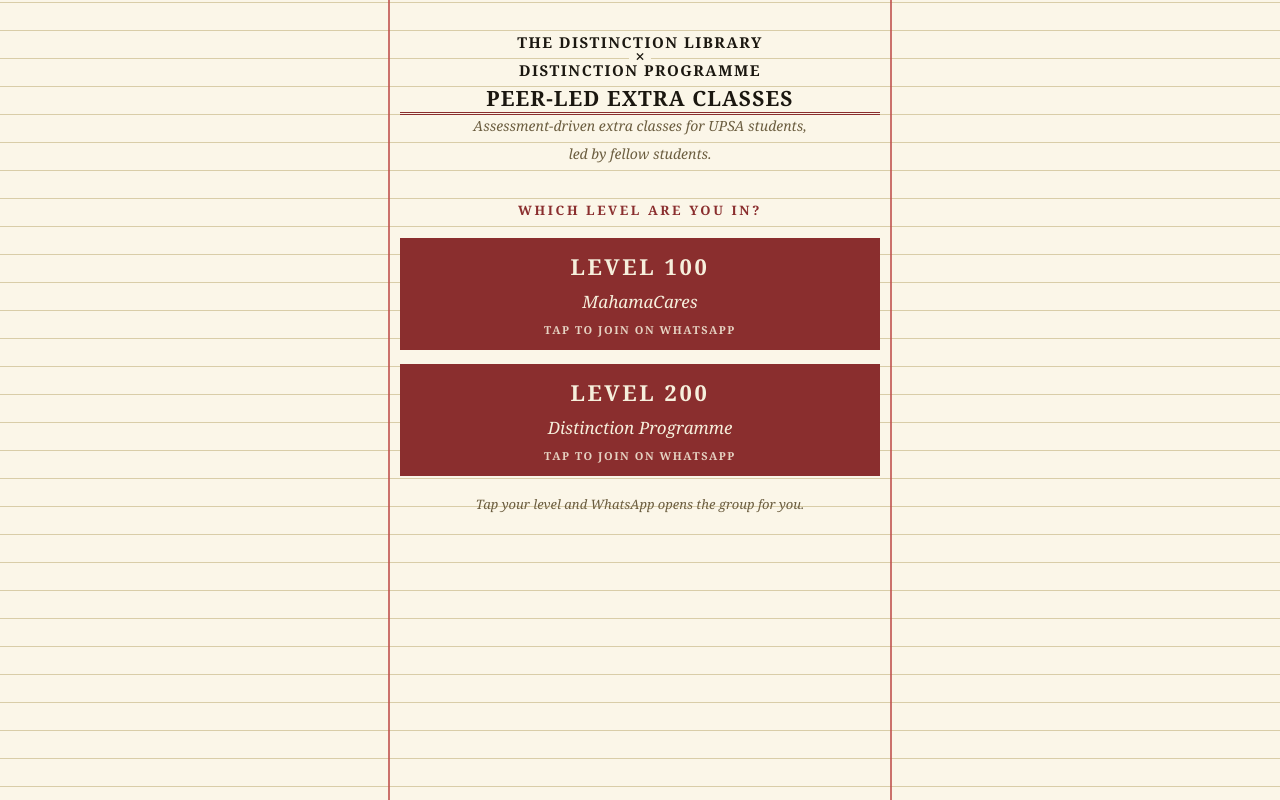
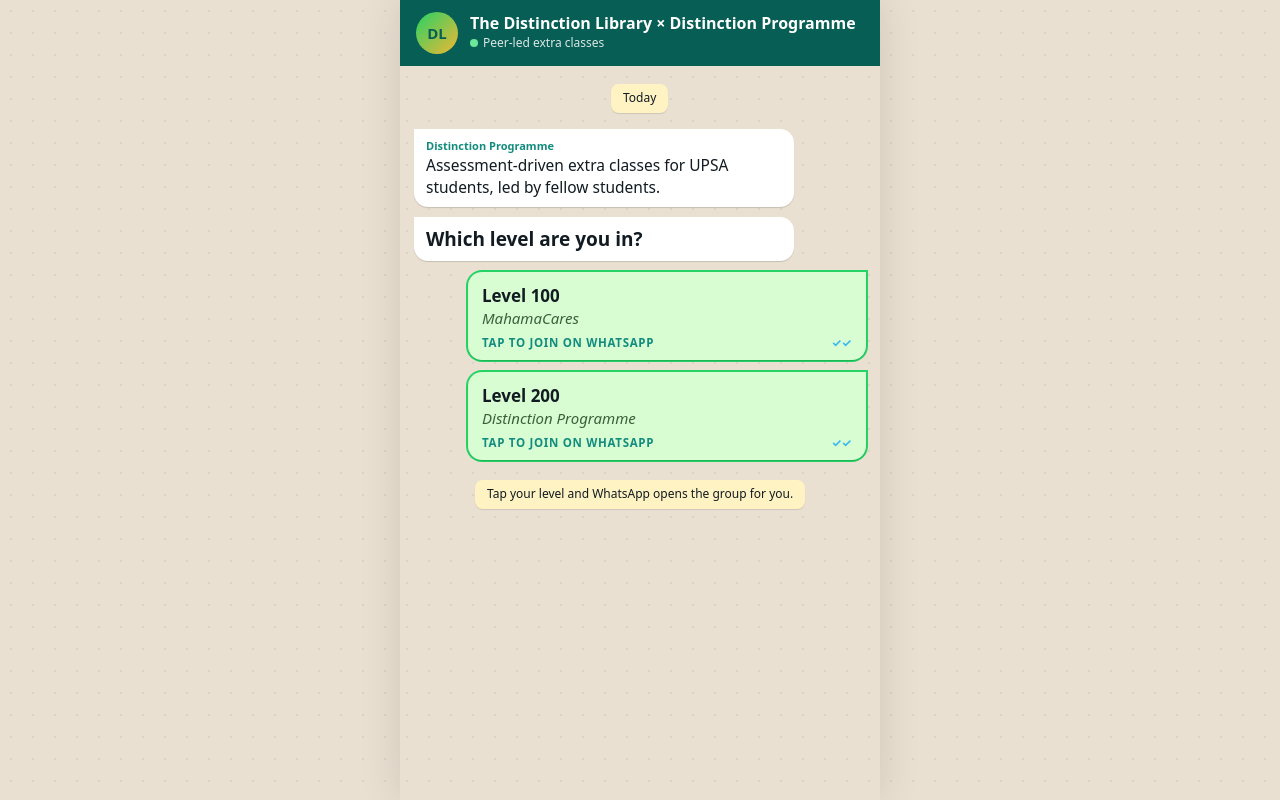
Before and after one commit to johnadamsmahama/distinction-library, a Next.js app: page /join in a window 1280 px wide. Built offline with nearby package versions, Linux system fonts and the light colour scheme; a web font is replaced by a local one.

Commit message:
Update page.tsx

```diff
--- a/app/join/page.tsx
+++ b/app/join/page.tsx
@@ -21,23 +21,49 @@ const GROUPS = [
 const isReal = (href: string) => href.startsWith('https://chat.whatsapp.com/');
 
 const JOIN_CSS = `
-.jn-bg{--paper:#FBF6E8;--rule:#D9CDA8;--red:#8A2E2E;--ink:#2A2418;--mut:#8A7A5C;min-height:100vh;background:var(--paper) linear-gradient(transparent 27px,var(--rule) 27px) 0 3px/100% 28px;color:var(--ink);font:15px/28px Georgia,'Times New Roman',serif}
-.jn{position:relative;max-width:560px;margin:0 auto;min-height:100vh;padding:28px 40px 56px}
-.jn::before,.jn::after{content:'';position:absolute;top:0;bottom:0;width:2px;background:#C0504D;opacity:.8;pointer-events:none}
-.jn::before{left:28px}.jn::after{right:28px}
-.jn *{box-sizing:border-box;border-radius:0}
-.jn-hd{position:relative;text-align:center}.jn-hd::after{content:'';position:absolute;left:0;right:0;top:100%;height:4px;border-top:3px double var(--red)}
-.jn-org{position:relative;font-size:15px;font-weight:800;letter-spacing:.1em;text-transform:uppercase;color:#1B1710}
-.jn-x{position:absolute;left:50%;top:28px;transform:translate(-50%,-50%);font-size:18px;line-height:16px;font-weight:700;letter-spacing:0;background:var(--paper);padding:0 6px}
-.jn-title{font:800 21px/28px Georgia,serif;color:#1B1710;text-transform:uppercase;letter-spacing:.05em}
-.jn-sub{text-align:center;font-style:italic;font-size:14px;color:#6B5D3F}
-.jn-ask{margin-top:28px;font-size:13px;font-weight:800;letter-spacing:.2em;text-transform:uppercase;color:var(--red);text-align:center}
-.jn-btn{display:block;height:112px;margin:14px 0;padding:6px 20px;background:var(--red);color:#F6EFDC;text-decoration:none;text-align:center;border:0}
-.jn-btn b{display:block;font:800 22px/44px Georgia,serif;letter-spacing:.12em;text-transform:uppercase}
-.jn-btn span{display:block;font:italic 17px/28px Georgia,serif}
-.jn-btn small{display:block;font-size:11px;line-height:28px;font-weight:700;letter-spacing:.14em;text-transform:uppercase;opacity:.85}
-.jn-btn.off{background:var(--paper);color:var(--mut);border:1px dashed var(--mut);pointer-events:none}
-.jn-fine{margin-top:14px;text-align:center;font-size:13px;font-style:italic;color:#6B5D3F}
+@keyframes jn-pop{from{opacity:0;transform:scale(.6) translateY(8px)}}
+@keyframes jn-dot{0%,60%,100%{transform:translateY(0);opacity:.4}30%{transform:translateY(-4px);opacity:1}}
+@keyframes jn-fade{to{opacity:0;height:0;margin:0;padding:0}}
+@media (prefers-reduced-motion:reduce){.jn-bg *{animation:none!important}}
+
+.jn-bg{min-height:100vh;background-color:#EAE0D2;background-image:radial-gradient(rgba(0,0,0,.06) 1.5px,transparent 1.5px);background-size:22px 22px;color:#111B21;font-family:system-ui,-apple-system,'Segoe UI',Roboto,sans-serif;font-size:15px;line-height:1.4}
+.jn-bg *{box-sizing:border-box}
+.jn{max-width:480px;margin:0 auto;min-height:100vh;padding-bottom:40px;box-shadow:0 0 40px rgba(0,0,0,.12)}
+.jn a{text-decoration:none;color:inherit}
+
+.jn-top{position:sticky;top:0;z-index:2;display:flex;align-items:center;gap:12px;padding:12px 16px;background:#075E54;color:#fff}
+.jn-av{flex:none;width:42px;height:42px;border-radius:50%;background:linear-gradient(135deg,#25D366,#F2B632);display:grid;place-items:center;font-weight:800;color:#075E54}
+.jn-top h1{margin:0;font-size:16px;line-height:1.2;font-weight:700}
+.jn-top p{margin:2px 0 0;font-size:12px;opacity:.85}
+.jn-live{display:inline-block;width:8px;height:8px;border-radius:50%;background:#7CFFA6;margin-right:5px}
+
+.jn-chat{padding:18px 14px 0}
+.jn-chip{display:block;width:max-content;max-width:92%;margin:0 auto 16px;background:#FFF3C4;font-size:12px;padding:6px 12px;border-radius:8px;text-align:center;box-shadow:0 1px 1px rgba(0,0,0,.12);animation:jn-pop .5s both}
+.jn-bub{position:relative;max-width:84%;margin:0 0 10px;padding:9px 12px 8px;border-radius:0 14px 14px 14px;background:#fff;box-shadow:0 1px 1px rgba(0,0,0,.15);font-size:15.5px;transform-origin:0 0}
+.jn-bub em{display:block;margin-bottom:2px;font-style:normal;font-size:11px;font-weight:700;color:#128C7E}
+.jn-b1{animation:jn-pop .5s .5s both}
+.jn-b2{animation:jn-pop .5s 1.9s both}
+.jn-b2 strong{display:block;font-size:19px;font-weight:700}
+
+.jn-typing{display:flex;gap:5px;width:max-content;margin:0 0 10px;padding:13px 14px;border-radius:0 14px 14px 14px;background:#fff;box-shadow:0 1px 1px rgba(0,0,0,.15);overflow:hidden;animation:jn-pop .4s 1.1s both,jn-fade .1s 1.85s forwards}
+.jn-typing u{width:7px;height:7px;border-radius:50%;background:#8696A0;animation:jn-dot 1s infinite}
+.jn-typing u:nth-child(2){animation-delay:.15s}
+.jn-typing u:nth-child(3){animation-delay:.3s}
+
+.jn-reply{display:block;max-width:88%;margin:12px 0 12px auto;padding:12px 14px 9px;border-radius:14px 0 14px 14px;background:#D9FDD3;box-shadow:0 1px 1px rgba(0,0,0,.15),0 0 0 2px #25D366;transform-origin:100% 0;transition:transform .15s}
+a.jn-reply:active{transform:scale(.97)}
+.jn-r0{animation:jn-pop .5s 2.6s both}
+.jn-r1{animation:jn-pop .5s 3.1s both}
+.jn-reply b{display:block;font-size:17px}
+.jn-reply span{display:block;font-size:15px;font-style:italic;color:#3B5F3A}
+.jn-reply small{display:flex;justify-content:space-between;margin-top:6px;font-size:11.5px;font-weight:700;letter-spacing:.06em;text-transform:uppercase;color:#128C7E}
+.jn-reply small::after{content:'\\2713\\2713';letter-spacing:0;color:#34B7F1}
+
+.jn-reply.off{background:#EDEDED;box-shadow:0 0 0 2px #B8B8B8;pointer-events:none}
+.jn-reply.off b,.jn-reply.off span,.jn-reply.off small{color:#8A8A8A}
+.jn-reply.off small::after{content:''}
+
+.jn-fine{margin-top:20px;animation:jn-pop .5s 3.6s both}
 `;
 
 export default function JoinPage() {
@@ -45,37 +71,61 @@ export default function JoinPage() {
     <div className="jn-bg">
       <style>{JOIN_CSS}</style>
       <main className="jn">
-        <div className="jn-hd">
-          <p className="jn-org">
-            The Distinction Library<span className="jn-x">×</span>
-            <br />
-            Distinction Programme
+        <header className="jn-top">
+          <div className="jn-av" aria-hidden="true">DL</div>
+          <div>
+            <h1>The Distinction Library × Distinction Programme</h1>
+            <p>
+              <i className="jn-live" aria-hidden="true" />
+              Peer-led extra classes
             </p>
-          <h1 className="jn-title">Peer-led extra classes</h1>
           </div>
-        <p className="jn-sub">
-          Assessment-driven extra classes for UPSA students,
-          <br />
-          led by fellow students.
-        </p>
+        </header>
 
-        <h2 className="jn-ask">Which level are you in?</h2>
-        {GROUPS.map((g) =>
+        <div className="jn-chat">
+          <p className="jn-chip">Today</p>
+
+          <div className="jn-bub jn-b1">
+            <em>Distinction Programme</em>
+            Assessment-driven extra classes for UPSA students, led by fellow students.
+          </div>
+
+          <div className="jn-typing" aria-hidden="true">
+            <u />
+            <u />
+            <u />
+          </div>
+
+          <div className="jn-bub jn-b2">
+            <h2 style={{ margin: 0 }}>
+              <strong>Which level are you in?</strong>
+            </h2>
+          </div>
+
+          {GROUPS.map((g, i) =>
             isReal(g.href) ? (
-            <a key={g.level} href={g.href} target="_blank" rel="noopener noreferrer" className="jn-btn">
+              <a
+                key={g.level}
+                href={g.href}
+                target="_blank"
+                rel="noopener noreferrer"
+                className={`jn-reply jn-r${i % 2}`}
+              >
                 <b>{g.level}</b>
                 <span>{g.name}</span>
                 <small>Tap to join on WhatsApp</small>
               </a>
             ) : (
-            <div key={g.level} className="jn-btn off" aria-disabled="true">
+              <div key={g.level} className={`jn-reply off jn-r${i % 2}`} aria-disabled="true">
                 <b>{g.level}</b>
                 <span>{g.name}</span>
                 <small>Link coming soon</small>
               </div>
             )
           )}
-        <p className="jn-fine">Tap your level and WhatsApp opens the group for you.</p>
+
+          <p className="jn-chip jn-fine">Tap your level and WhatsApp opens the group for you.</p>
+        </div>
       </main>
     </div>
   );
```
Lines whose indentation alone changed are shown as unchanged.
